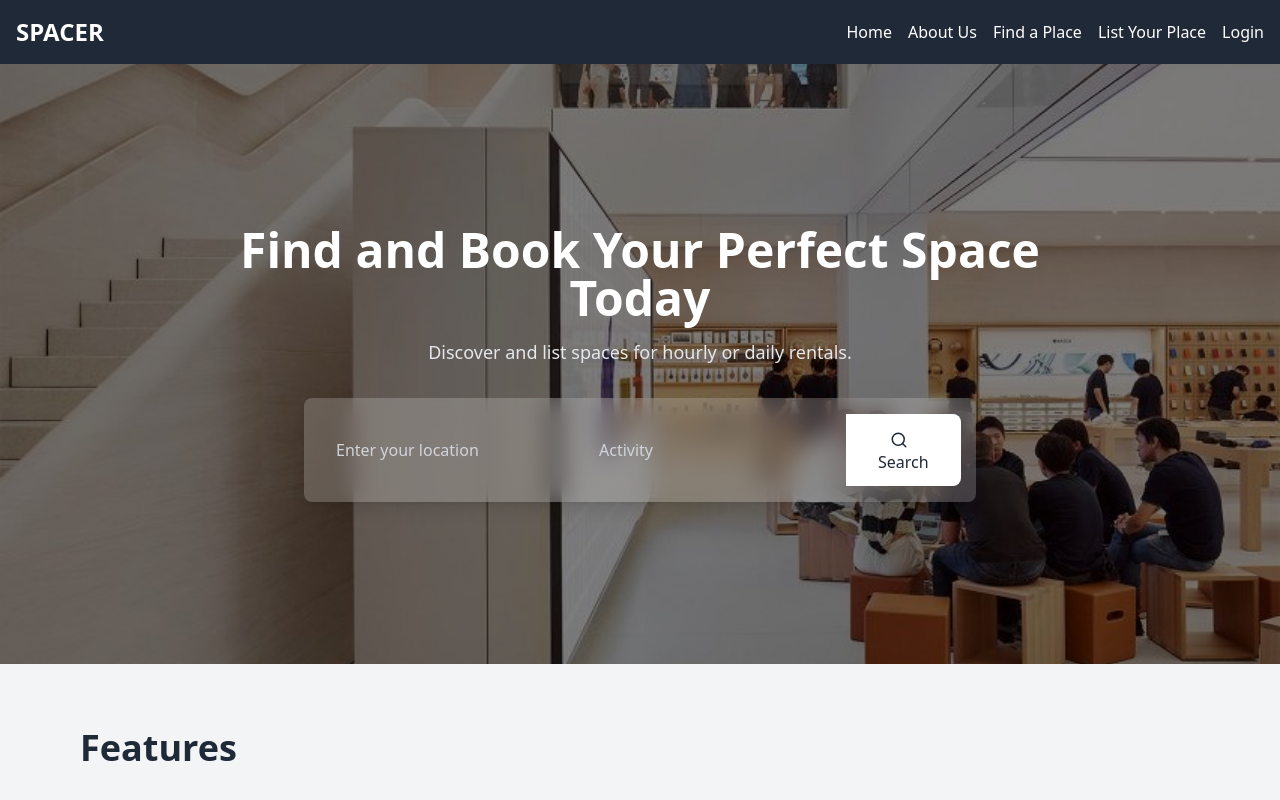
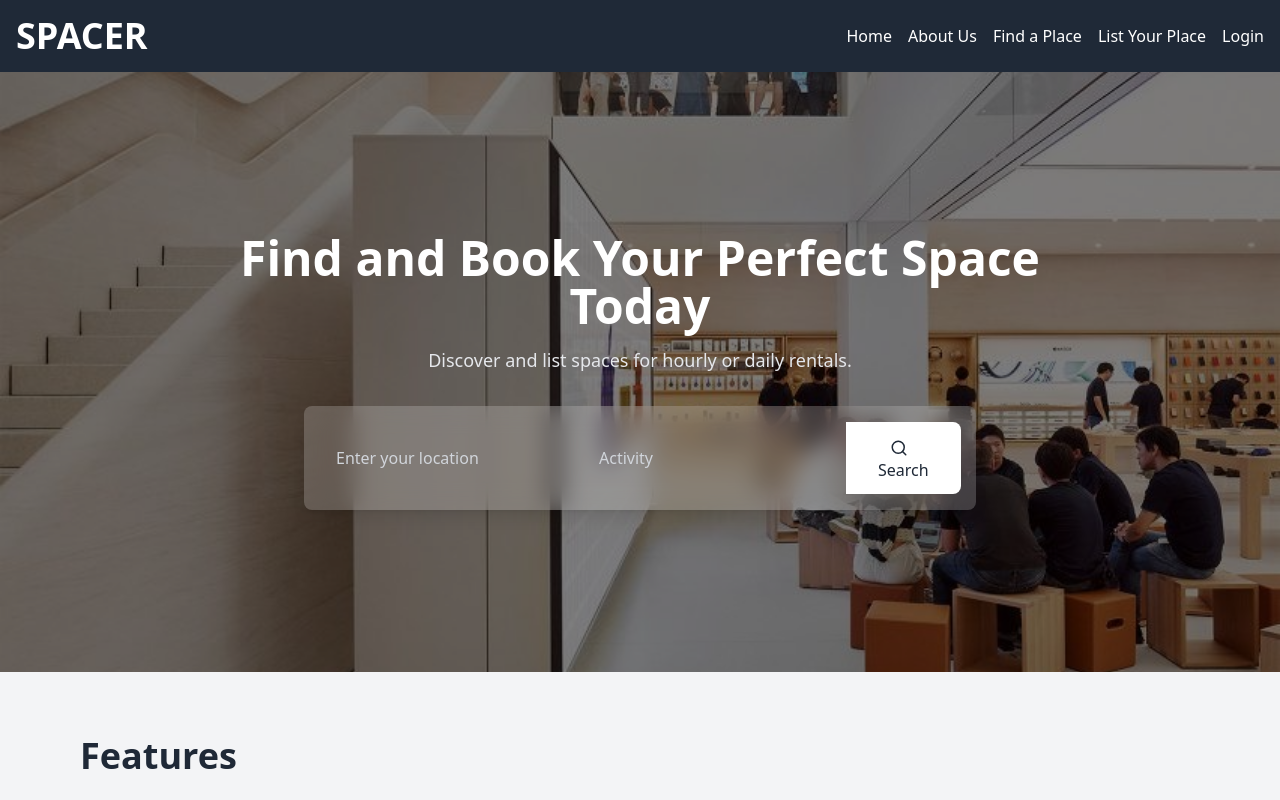
Before and after one commit to Lenrie13/spacer-frontend-app, a React (Vite) app: page / in a window 1280 px wide. Shown: the top 800 px of the page. Built offline with nearby package versions, Linux system fonts and the light colour scheme.

Commit message:
update styles

```diff
--- a/src/App.jsx
+++ b/src/App.jsx
@@ -26,7 +26,7 @@ const NavigationContent = () => {
   return (
     <nav className="bg-gray-800 text-white p-4">
       <div className="container mx-auto flex justify-between items-center">
-        <Link to="/" className="text-2xl font-bold">
+        <Link to="/" className="text-4xl font-bold">
           SPACER
         </Link>
         <ul className="flex space-x-4">
```
